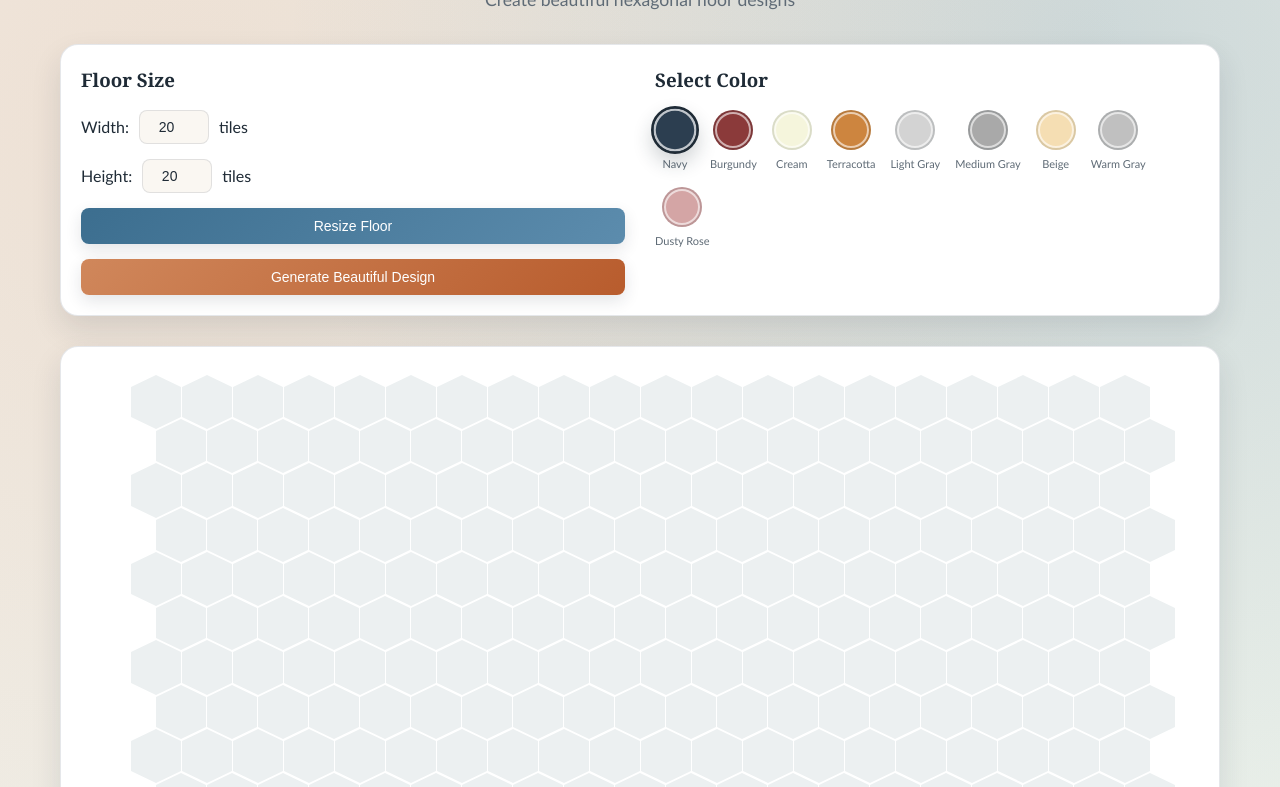
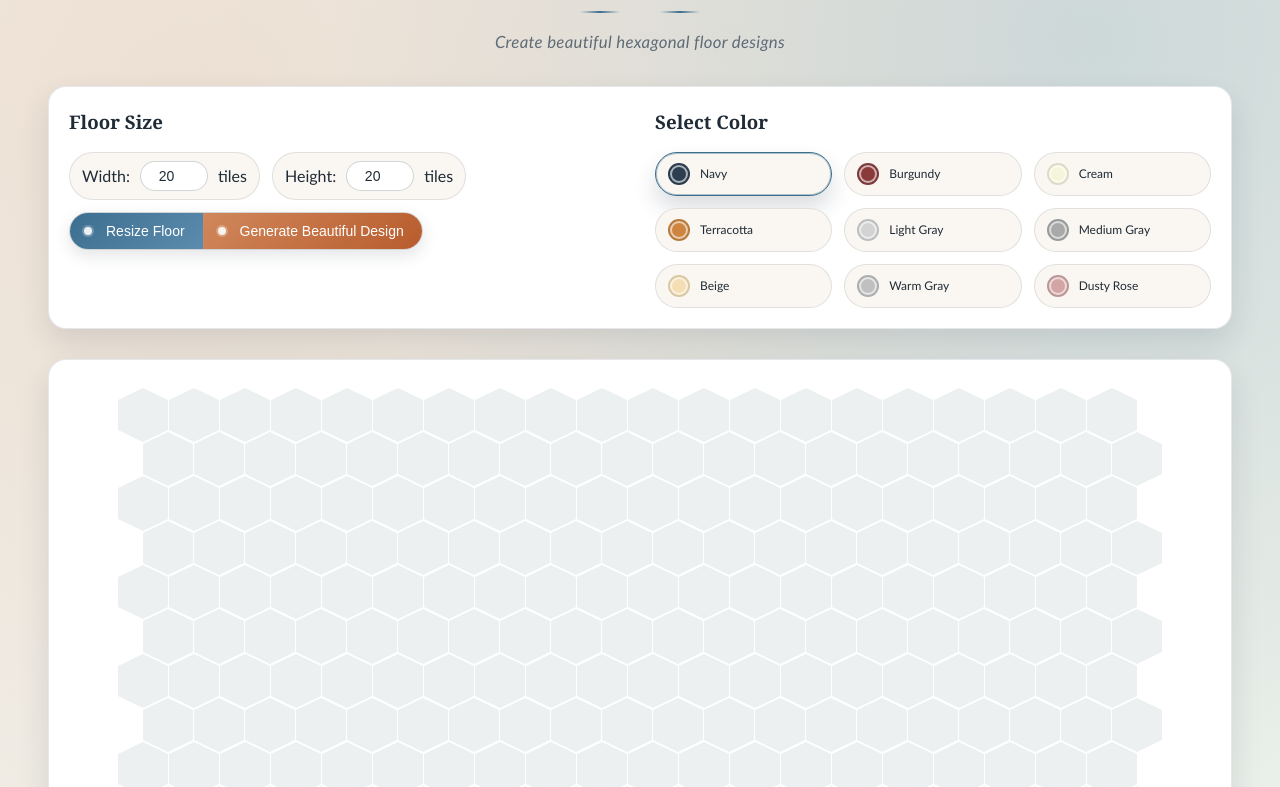
Before and after one commit to multiservicio/hydraulic.floor.tiles.generator, a website: page index.html in a window 1280 px wide. Shown: the part 109-896 px from the top of the page. Drawn offline with Linux system fonts and the light colour scheme.

Commit message:
Step 2 of updating visuals

```diff
--- a/assets/css/styles.css
+++ b/assets/css/styles.css
@@ -34,9 +34,9 @@ body {
 }
 
 .container {
-    max-width: 1200px;
+    max-width: 100%;
     margin: 0 auto;
-    padding: 20px;
+    padding: 24px clamp(16px, 4vw, 48px);
 }
 
 header {
@@ -44,17 +44,47 @@ header {
     margin-bottom: 30px;
 }
 
-h1 {
-    font-family: "Georgia", "Garamond", serif;
-    font-size: 2.6rem;
-    letter-spacing: 0.5px;
-    margin-bottom: 8px;
+.hero-title {
+    font-family: "Garamond", "Georgia", "Times New Roman", serif;
+    font-size: clamp(2.6rem, 4vw, 3.4rem);
+    letter-spacing: 0.6px;
+    margin-bottom: 10px;
     color: var(--ink);
+    text-shadow: 0 6px 16px rgba(31, 43, 54, 0.12);
 }
 
-header p {
-    font-size: 1.1rem;
+.hero-flourish {
+    width: 120px;
+    height: 10px;
+    margin: 0 auto 12px;
+    position: relative;
+}
+
+.hero-flourish::before,
+.hero-flourish::after {
+    content: "";
+    position: absolute;
+    top: 50%;
+    width: 40px;
+    height: 2px;
+    background: linear-gradient(90deg, transparent, var(--accent-cool), transparent);
+    transform: translateY(-50%);
+}
+
+.hero-flourish::before {
+    left: 0;
+}
+
+.hero-flourish::after {
+    right: 0;
+}
+
+.hero-subtitle {
+    font-family: "Trebuchet MS", "Verdana", sans-serif;
+    font-size: 1.05rem;
     color: var(--muted);
+    font-style: italic;
+    letter-spacing: 0.3px;
 }
 
 .controls {
@@ -80,9 +110,10 @@ header p {
 
 .size-inputs {
     display: flex;
-    flex-direction: column;
-    gap: 15px;
+    flex-wrap: wrap;
+    gap: 12px;
     color: var(--ink);
+    align-items: center;
 }
 
 .size-inputs label {
@@ -90,16 +121,20 @@ header p {
     align-items: center;
     gap: 10px;
     font-weight: 500;
+    padding: 8px 12px;
+    background: var(--surface-muted);
+    border: 1px solid var(--border);
+    border-radius: 999px;
 }
 
 .size-inputs input {
-    width: 70px;
-    padding: 8px;
-    border: 1.5px solid var(--border);
-    border-radius: var(--radius-sm);
+    width: 68px;
+    padding: 6px 8px;
+    border: 1px solid rgba(31, 43, 54, 0.2);
+    border-radius: 999px;
     font-size: 14px;
     text-align: center;
-    background: var(--surface-muted);
+    background: #fff;
     color: var(--ink);
 }
 
@@ -109,17 +144,25 @@ header p {
     box-shadow: 0 0 0 3px rgba(60, 110, 143, 0.15);
 }
 
-.resize-btn {
-    padding: 10px 20px;
+.size-actions {
+    display: inline-flex;
+    border-radius: 999px;
+    overflow: hidden;
+    border: 1px solid rgba(31, 43, 54, 0.2);
+    box-shadow: var(--shadow-tight);
+}
+
+.resize-btn,
+.auto-fill-btn {
+    padding: 10px 18px 10px 36px;
     background: linear-gradient(135deg, var(--accent-cool), #5c8cad);
     color: white;
     border: none;
-    border-radius: var(--radius-sm);
     cursor: pointer;
     font-size: 14px;
     font-weight: 500;
-    transition: background-color 0.3s ease;
-    box-shadow: var(--shadow-tight);
+    transition: background-color 0.3s ease, transform 0.2s ease;
+    position: relative;
 }
 
 .resize-btn:hover {
@@ -131,20 +174,26 @@ header p {
 }
 
 .auto-fill-btn {
-    padding: 10px 20px;
     background: linear-gradient(135deg, var(--accent), var(--accent-strong));
-    color: white;
-    border: none;
-    border-radius: var(--radius-sm);
-    cursor: pointer;
-    font-size: 14px;
-    font-weight: 500;
-    transition: background-color 0.3s ease;
-    box-shadow: var(--shadow-tight);
+    border-left: 1px solid rgba(255, 255, 255, 0.25);
 }
 
 .auto-fill-btn:hover {
     background: linear-gradient(135deg, #c57449, #9f4a21);
+}
+
+.resize-btn::before,
+.auto-fill-btn::before {
+    content: "";
+    position: absolute;
+    left: 14px;
+    top: 50%;
+    width: 8px;
+    height: 8px;
+    border-radius: 50%;
+    background: rgba(255, 255, 255, 0.9);
+    transform: translateY(-50%);
+    box-shadow: 0 0 0 2px rgba(255, 255, 255, 0.25);
 }
 
 .auto-fill-btn:active {
@@ -152,46 +201,62 @@ header p {
 }
 
 .color-options {
-    display: flex;
-    gap: 15px;
-    flex-wrap: wrap;
+    display: grid;
+    grid-template-columns: repeat(auto-fit, minmax(140px, 1fr));
+    gap: 12px;
 }
 
 .color-item {
     display: flex;
-    flex-direction: column;
     align-items: center;
-    gap: 5px;
+    gap: 10px;
+    padding: 10px 12px;
+    border-radius: 999px;
+    border: 1px solid var(--border);
+    background: var(--surface-muted);
+    cursor: pointer;
+    appearance: none;
+    outline: none;
+    font-family: "Trebuchet MS", "Verdana", sans-serif;
+    color: var(--ink);
+    font-size: 13px;
+    transition: all 0.2s ease;
+    text-align: left;
 }
 
 .color-name {
-    font-size: 11px;
-    color: var(--muted);
-    text-align: center;
+    font-size: 12px;
+    color: var(--ink);
+    text-align: left;
     font-weight: 500;
 }
 
 .color-option {
-    width: 40px;
-    height: 40px;
+    width: 22px;
+    height: 22px;
     border-radius: 50%;
-    cursor: pointer;
     border: 2px solid rgba(31, 43, 54, 0.12);
     transition: all 0.3s ease;
     box-shadow: inset 0 0 0 2px rgba(255, 255, 255, 0.6);
 }
 
-.color-option:hover {
-    transform: scale(1.1);
-    border-color: var(--accent-cool);
+.color-item:hover {
+    transform: translateY(-1px);
+    border-color: rgba(31, 43, 54, 0.3);
+    box-shadow: 0 10px 18px rgba(31, 43, 54, 0.1);
 }
 
-.color-option.selected {
-    border-color: var(--ink);
-    transform: scale(1.2);
+.color-item.selected {
+    border-color: var(--accent-cool);
     box-shadow:
-        inset 0 0 0 2px rgba(255, 255, 255, 0.7),
-        0 8px 16px rgba(31, 43, 54, 0.2);
+        inset 0 0 0 1px rgba(60, 110, 143, 0.4),
+        0 12px 22px rgba(31, 43, 54, 0.16);
+}
+
+.color-item:focus-visible {
+    box-shadow:
+        inset 0 0 0 1px rgba(60, 110, 143, 0.4),
+        0 0 0 3px rgba(60, 110, 143, 0.25);
 }
 
 .floor-grid-container {
@@ -201,15 +266,18 @@ header p {
     border: 1px solid var(--border);
     box-shadow: var(--shadow-soft);
     overflow: auto;
+    position: relative;
 }
 
 .floor-grid {
     display: flex;
     flex-direction: column;
-    align-items: center;
+    align-items: flex-start;
     gap: 14px;
     min-height: 400px;
     padding: 20px;
+    width: max-content;
+    margin: 0 auto;
 }
 
 .floor-row {
@@ -258,7 +326,7 @@ header p {
 }
 
 .floor-row.offset {
-    margin-left: 51px;
+    margin-left: 25px;
 }
 
 .color-summary-card {
@@ -267,7 +335,18 @@ header p {
     border-radius: var(--radius-lg);
     border: 1px solid var(--border);
     box-shadow: var(--shadow-soft);
-    margin-top: 30px;
+}
+
+.color-summary-card.is-hidden {
+    display: none;
+}
+
+.color-summary-floating {
+    position: absolute;
+    top: 16px;
+    right: 16px;
+    max-width: 260px;
+    z-index: 2;
 }
 
 .color-summary-card h3 {
@@ -353,4 +432,10 @@ header p {
     .floor-grid {
         grid-template-columns: repeat(auto-fit, 40px);
     }
+
+    .color-summary-floating {
+        position: static;
+        max-width: none;
+        margin-bottom: 16px;
+    }
 }
--- a/assets/js/main.js
+++ b/assets/js/main.js
@@ -144,9 +144,10 @@ class HydraulicFloorGenerator {
     }
 
     setupColorPalette() {
-        const colorOptions = document.querySelectorAll('.color-option');
+        const colorOptions = document.querySelectorAll('.color-item');
 
         colorOptions[0].classList.add('selected');
+        this.selectedColor = colorOptions[0].dataset.color;
 
         colorOptions.forEach((option) => {
             option.addEventListener('click', () => {
@@ -493,11 +494,17 @@ class HydraulicFloorGenerator {
 
     renderColorSummary(colorCounts) {
         const summaryContainer = document.getElementById('color-summary');
+        const summaryCard = summaryContainer.closest('.color-summary-card');
 
         if (Object.keys(colorCounts).length === 0) {
-            summaryContainer.innerHTML =
-                '<p class="no-colors">No tiles colored yet. Start designing your floor!</p>';
+            summaryContainer.innerHTML = '';
+            if (summaryCard) {
+                summaryCard.classList.add('is-hidden');
+            }
             return;
+        }
+        if (summaryCard) {
+            summaryCard.classList.remove('is-hidden');
         }
 
         // Sort by count (descending) then by color name
--- a/index.html
+++ b/index.html
@@ -9,8 +9,9 @@
 <body>
     <div class="container">
         <header>
-            <h1>Hydraulic Floor Generator</h1>
-            <p>Create beautiful hexagonal floor designs</p>
+            <h1 class="hero-title">Hydraulic Floor Generator</h1>
+            <div class="hero-flourish" aria-hidden="true"></div>
+            <p class="hero-subtitle">Create beautiful hexagonal floor designs</p>
         </header>
 
         <div class="controls">
@@ -23,63 +24,62 @@
                     <label>
                         Height: <input type="number" id="grid-height" min="5" max="30" value="10"> tiles
                     </label>
-                    <button id="resize-grid" class="resize-btn">Resize Floor</button>
-                    <button id="auto-fill" class="auto-fill-btn">Generate Beautiful Design</button>
+                    <div class="size-actions">
+                        <button id="resize-grid" class="resize-btn">Resize Floor</button>
+                        <button id="auto-fill" class="auto-fill-btn">Generate Beautiful Design</button>
+                    </div>
                 </div>
             </div>
 
             <div class="color-palette">
                 <h3>Select Color</h3>
                 <div class="color-options">
-                    <div class="color-item">
-                        <div class="color-option" data-color="#2C3E50" style="background-color: #2C3E50;"></div>
+                    <button class="color-item" type="button" data-color="#2C3E50">
+                        <span class="color-option" style="background-color: #2C3E50;"></span>
                         <span class="color-name">Navy</span>
-                    </div>
-                    <div class="color-item">
-                        <div class="color-option" data-color="#8B3A3A" style="background-color: #8B3A3A;"></div>
+                    </button>
+                    <button class="color-item" type="button" data-color="#8B3A3A">
+                        <span class="color-option" style="background-color: #8B3A3A;"></span>
                         <span class="color-name">Burgundy</span>
-                    </div>
-                    <div class="color-item">
-                        <div class="color-option" data-color="#F5F5DC" style="background-color: #F5F5DC;"></div>
+                    </button>
+                    <button class="color-item" type="button" data-color="#F5F5DC">
+                        <span class="color-option" style="background-color: #F5F5DC;"></span>
                         <span class="color-name">Cream</span>
-                    </div>
-                    <div class="color-item">
-                        <div class="color-option" data-color="#CD853F" style="background-color: #CD853F;"></div>
+                    </button>
+                    <button class="color-item" type="button" data-color="#CD853F">
+                        <span class="color-option" style="background-color: #CD853F;"></span>
                         <span class="color-name">Terracotta</span>
-                    </div>
-                    <div class="color-item">
-                        <div class="color-option" data-color="#D3D3D3" style="background-color: #D3D3D3;"></div>
+                    </button>
+                    <button class="color-item" type="button" data-color="#D3D3D3">
+                        <span class="color-option" style="background-color: #D3D3D3;"></span>
                         <span class="color-name">Light Gray</span>
-                    </div>
-                    <div class="color-item">
-                        <div class="color-option" data-color="#A9A9A9" style="background-color: #A9A9A9;"></div>
+                    </button>
+                    <button class="color-item" type="button" data-color="#A9A9A9">
+                        <span class="color-option" style="background-color: #A9A9A9;"></span>
                         <span class="color-name">Medium Gray</span>
-                    </div>
-                    <div class="color-item">
-                        <div class="color-option" data-color="#F5DEB3" style="background-color: #F5DEB3;"></div>
+                    </button>
+                    <button class="color-item" type="button" data-color="#F5DEB3">
+                        <span class="color-option" style="background-color: #F5DEB3;"></span>
                         <span class="color-name">Beige</span>
-                    </div>
-                    <div class="color-item">
-                        <div class="color-option" data-color="#C0C0C0" style="background-color: #C0C0C0;"></div>
+                    </button>
+                    <button class="color-item" type="button" data-color="#C0C0C0">
+                        <span class="color-option" style="background-color: #C0C0C0;"></span>
                         <span class="color-name">Warm Gray</span>
-                    </div>
-                    <div class="color-item">
-                        <div class="color-option" data-color="#D4A5A5" style="background-color: #D4A5A5;"></div>
+                    </button>
+                    <button class="color-item" type="button" data-color="#D4A5A5">
+                        <span class="color-option" style="background-color: #D4A5A5;"></span>
                         <span class="color-name">Dusty Rose</span>
-                    </div>
+                    </button>
                 </div>
             </div>
         </div>
 
         <div class="floor-grid-container">
+            <div class="color-summary-card color-summary-floating is-hidden">
+                <h3>Color Summary</h3>
+                <div id="color-summary" class="color-summary-content"></div>
+            </div>
             <div id="floor-grid" class="floor-grid"></div>
-        </div>
-
-        <div class="color-summary-card">
-            <h3>Color Summary</h3>
-            <div id="color-summary" class="color-summary-content">
-                <p class="no-colors">No tiles colored yet. Start designing your floor!</p>
-            </div>
         </div>
     </div>
 
```
